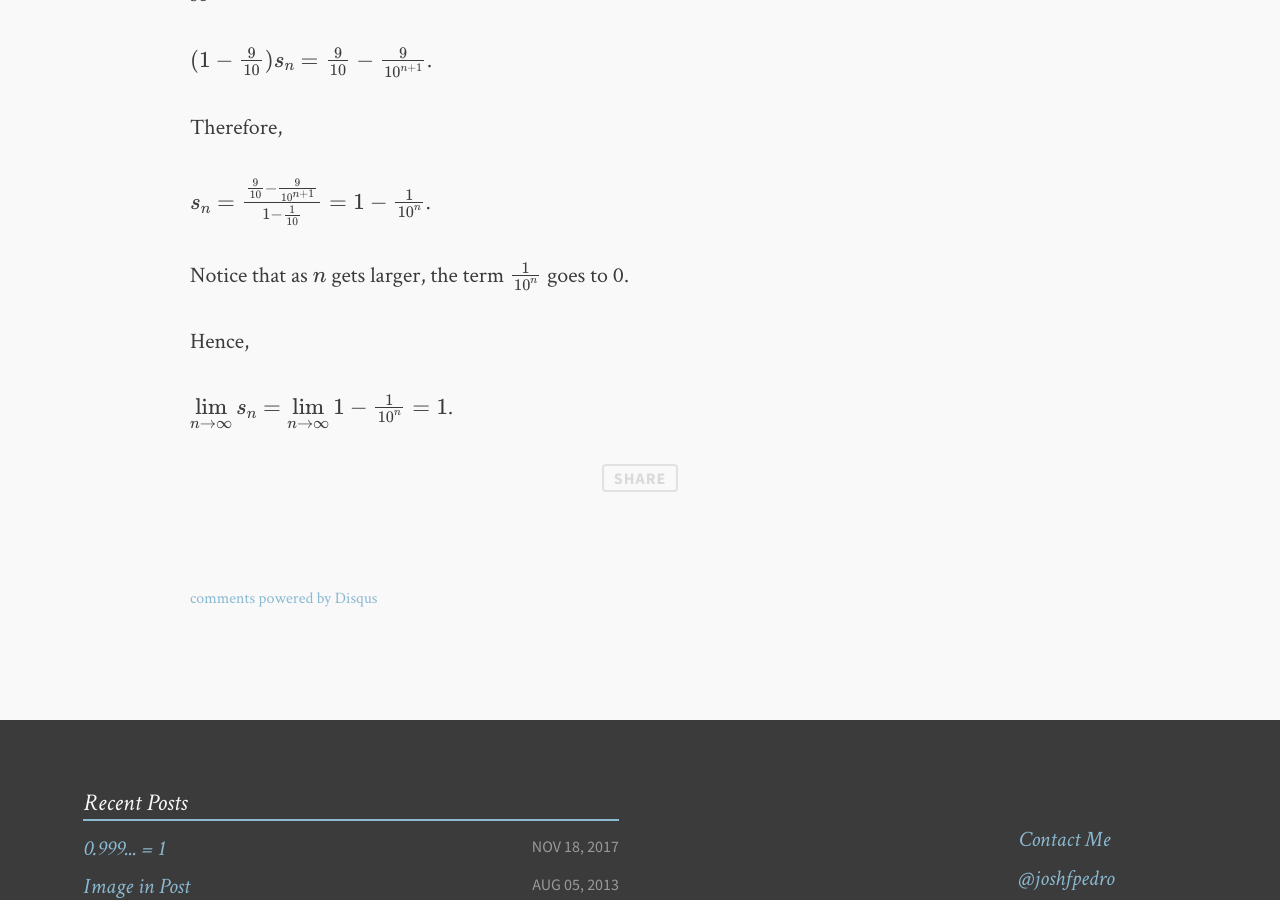
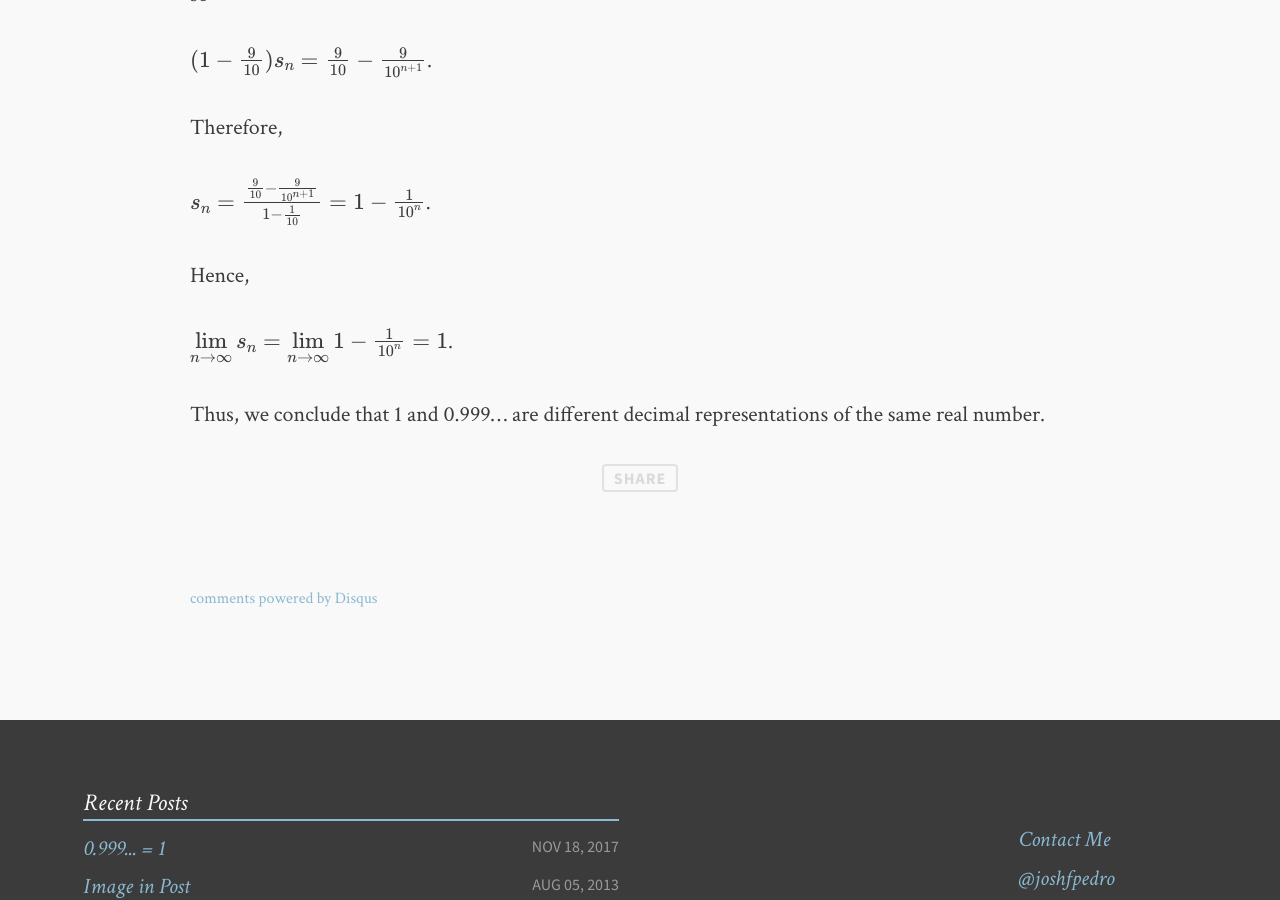
Before and after one commit to ColeTownsend/Balzac-for-Jekyll, a Jekyll site: the page built from _posts/2017-11-18-first-post.md, in a window 1280 px wide and 900 px high, scrolled down 2424 px. Built offline with Jekyll 4.4.1, drawn with Linux system fonts in a browser that asks for light colours; formulas are drawn with MathJax 3; comment, search, counter and statistics services are not loaded.

Commit message:
Update 2017-11-18-first-post.md

```diff
--- a/_posts/2017-11-18-first-post.md
+++ b/_posts/2017-11-18-first-post.md
@@ -60,8 +60,8 @@ Therefore,
 
 $$s_n = \frac { \frac {9}{10} - \frac {9}{10^{n+1}}}{1 - \frac {1}{10}} = 1 - {1 \over 10^n}$$.
 
-Notice that as $n$ gets larger, the term ${1 \over 10^n}$ goes to 0.
-
 Hence,
 
 $$\mathop {\lim }\limits_{n \to \infty } {s_n} = \mathop {\lim }\limits_{n \to \infty } {1 - {1 \over 10^n}} = 1$$.
+
+Thus, we conclude that 1 and 0.999... are different decimal representations of the same real number.
```
